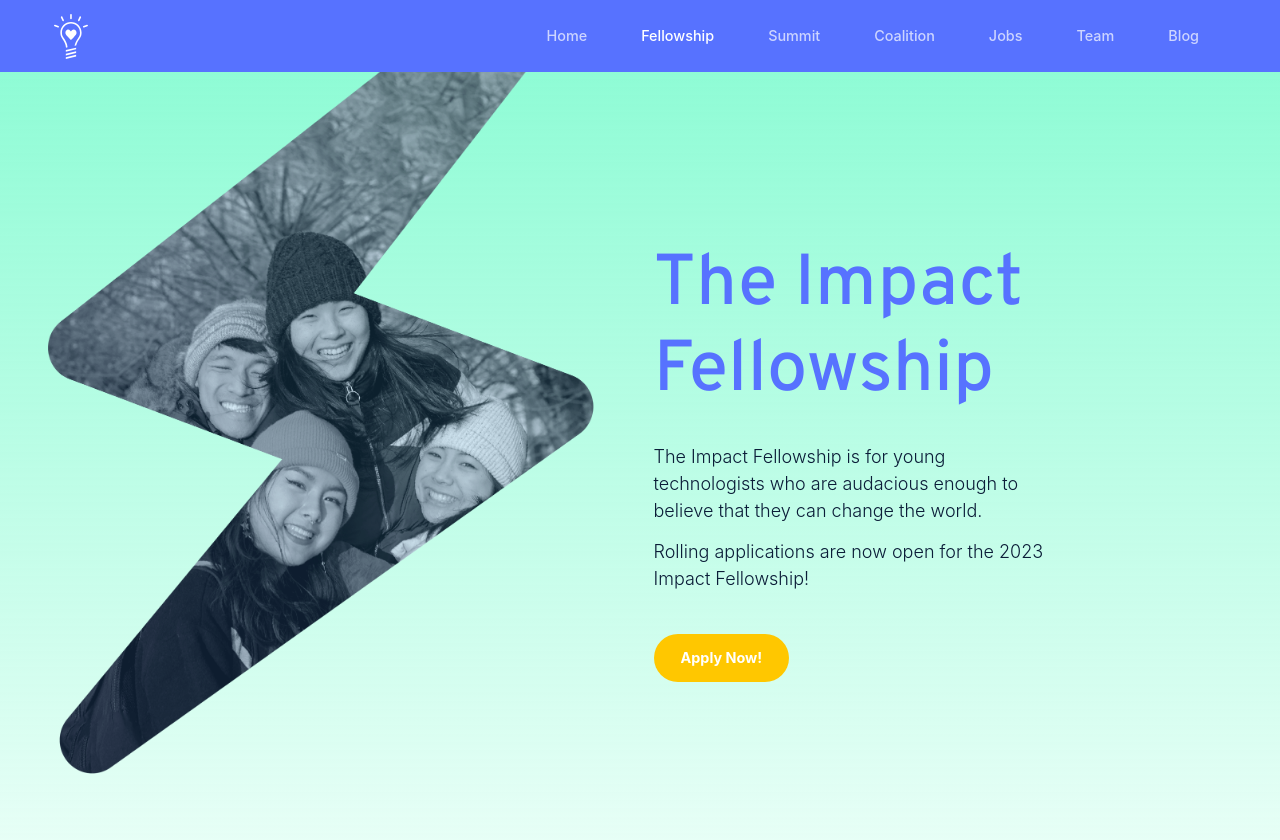
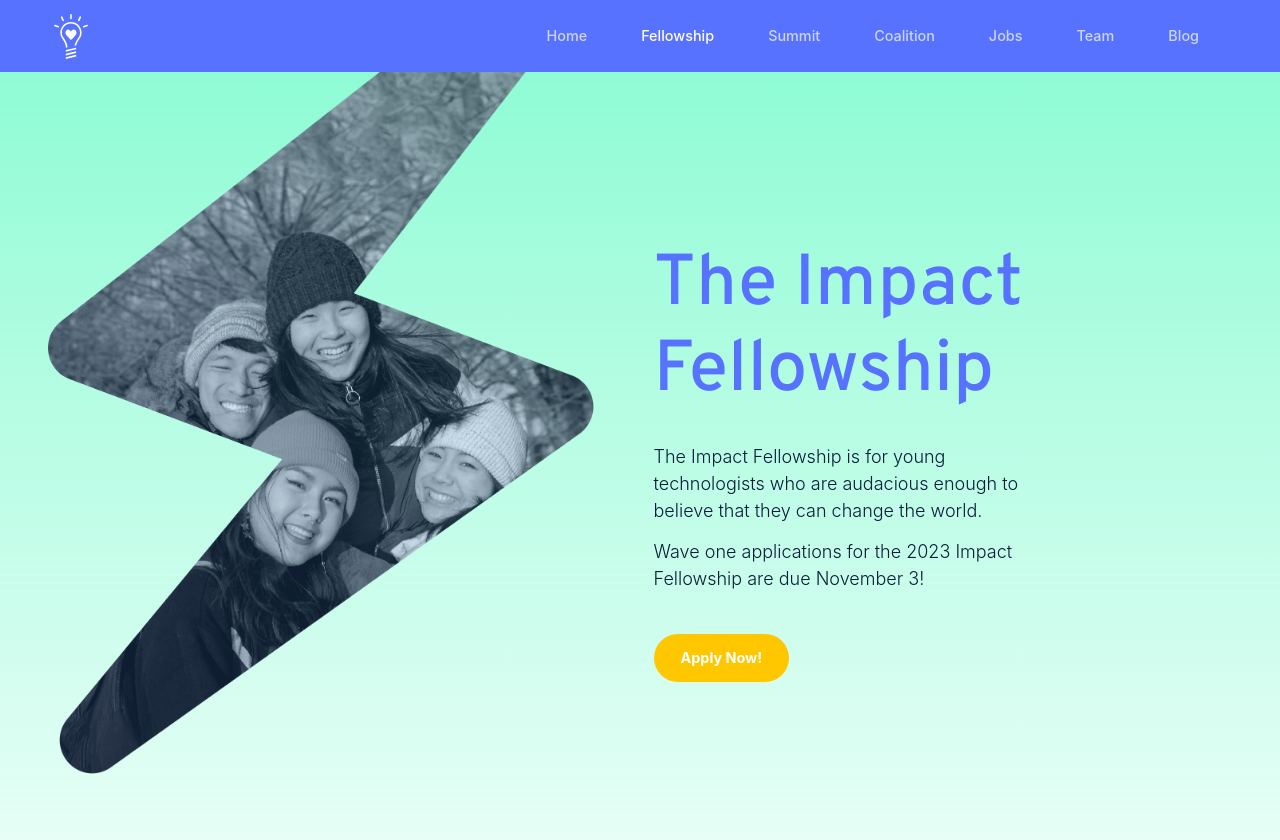
Before and after one commit to impact-labs/impact-labs.github.io, a Jekyll site: the page built from pages/fellowship.html, in a window 1280 px wide and 900 px high. Shown: the top 840 px of the window. Built offline with Jekyll 4.4.1, drawn with Linux system fonts in a browser that asks for light colours.

```diff
--- a/pages/fellowship.html
+++ b/pages/fellowship.html
@@ -18,7 +18,7 @@ image: /assets/images/seo/fellowship.jpg
 					The Impact Fellowship is for young technologists who are audacious enough to believe that they can change the world.
 				</p>
 				<p>
-					Rolling applications are now open for the 2023 Impact Fellowship!
+					Wave one applications for the 2023 Impact Fellowship are due November 3!
 				</p>
 				<a class="btn btn-warning mt-3" href="https://airtable.com/shrFZD7CYJD9lzgp1" target="_blank" role="button" aria-pressed="true">Apply Now!</a>
 			</div>
@@ -221,12 +221,17 @@ image: /assets/images/seo/fellowship.jpg
 			<div class="col-12 col-md-6 pl-md-4">
 				<h4>What if fellows require financial assistance?</h4>
 				<p>
-					Living in NYC is expensive, and we don't want that to be a barrier to you attending! If finances would be a barrier to you attending, we will work with you and create a personalized plan that prioritizes your ability to comfortably attend.
+					Living in NYC is expensive, and we don't want that to be a barrier to you attending! If finances would be a barrier to you attending, we will work with you and create a personalized plan that supports you in attending to the best of our financial abilities. Financial aid packages will be put together in the order that applications are received.
 				</p>
 				<br/>
 				<h4>What if I can’t commit to the full 2 weeks?</h4>
 				<p>
 					One of the best parts of this program is getting to meet all the other fellows & be continually inspired and empowered by one another, so this program will require a serious commitment on the part of all fellows. Prospective applicants should not apply if they know they will not be available for the full two weeks.
+				</p>
+				<br/>
+				<h4>When is the deadline to apply?</h4>
+				<p>
+					Wave one applications close on November 3, 2022.
 				</p>
 				<br/>
 				<h4>Help! I’m still confused! Where can I ask more questions?</h4>
```
